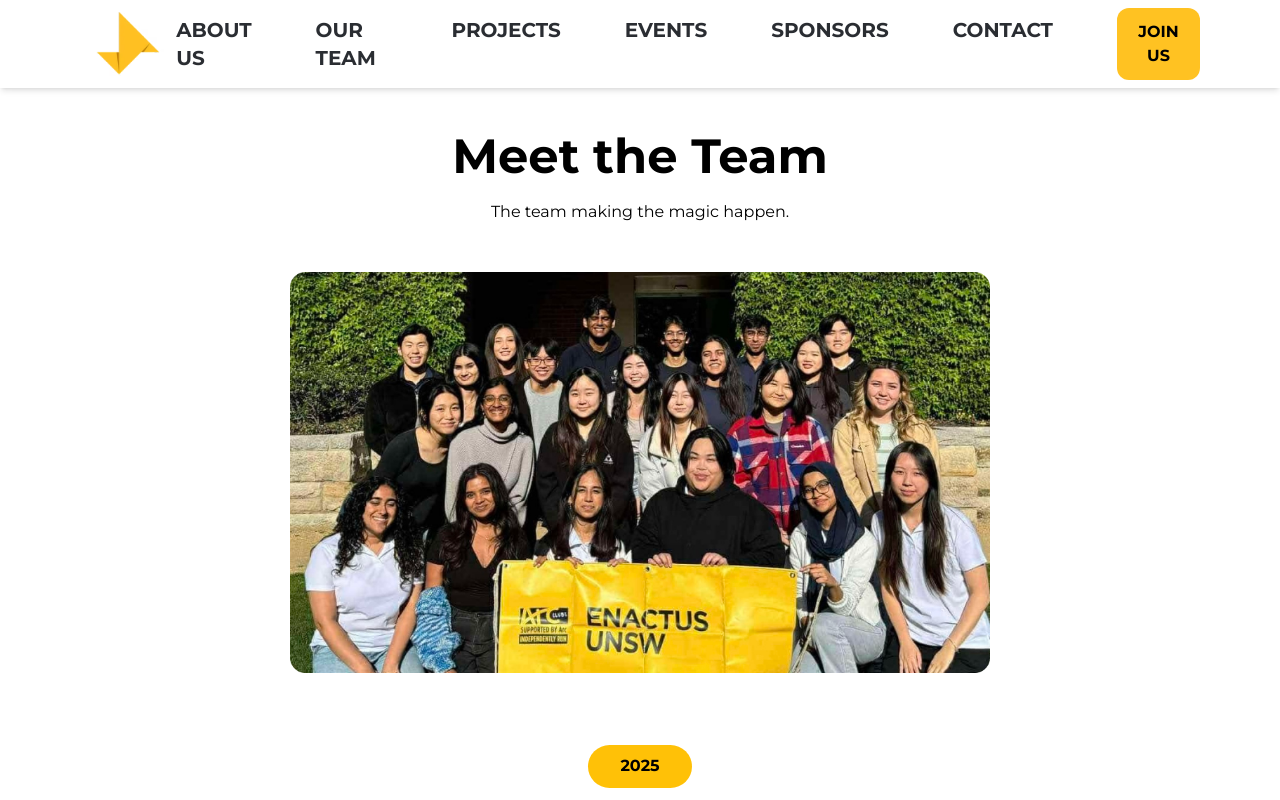
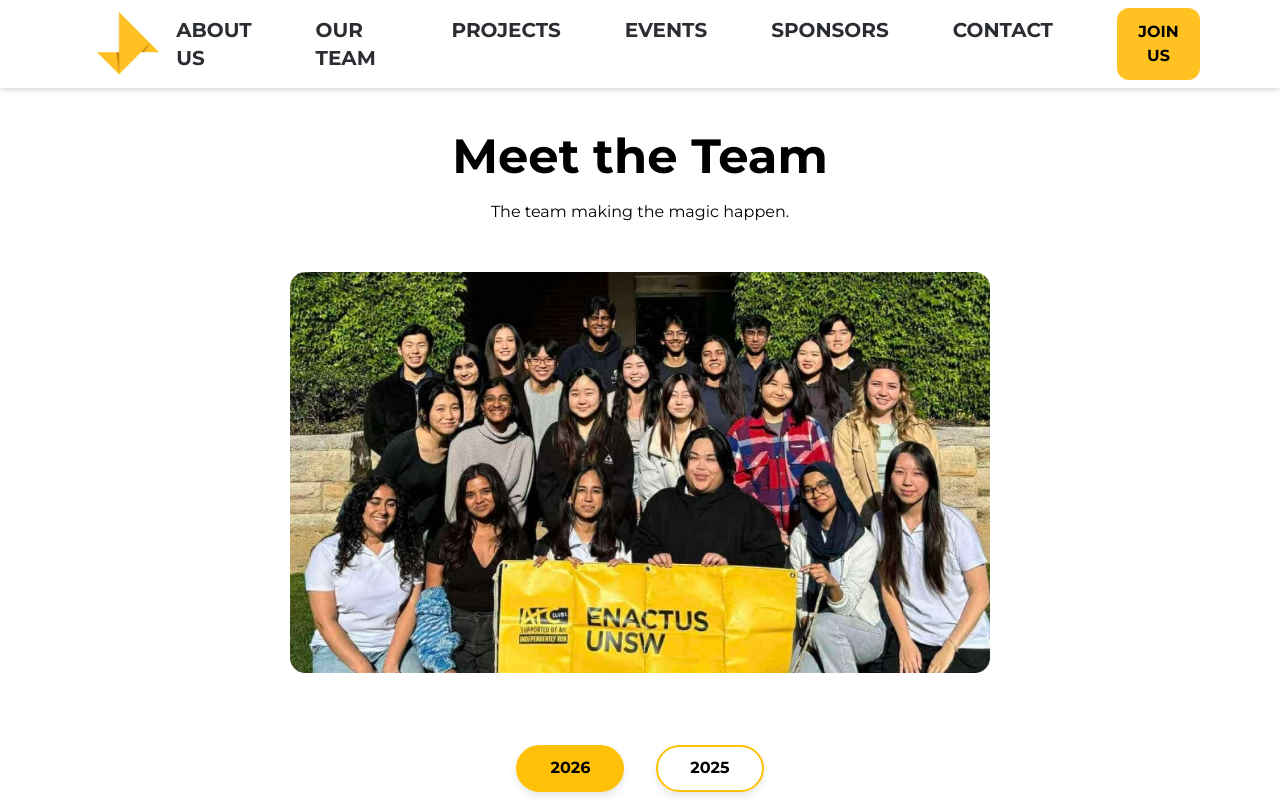
Before and after one commit to enactus-unsw/EnactusUNSWWeb, a React (Vite) app: page /#/our-team in a window 1280 px wide. Shown: the top 800 px of the page. Built offline with nearby package versions, Linux system fonts and the light colour scheme.

Commit message:
feat: create new state for selected team year

```diff
--- a/src/pages/OurTeam.tsx
+++ b/src/pages/OurTeam.tsx
@@ -39,6 +39,7 @@
 //import saarthak from "../images/teamPhotos/saarthak.jpg";
 
 import dummy from "../images/teamPhotos/dummy.jpg";
+import { useState } from "react";
 
 type TeamMemberProps = {
   imageSrc: string;
@@ -79,6 +80,8 @@
 }
 
 export default function OurTeam() {
+  const [selectedTeamYear, setSelectedTeamYear] = useState("2026");
+
   return (
     <div style={{ textAlign: "center", padding: "2rem" }}>
       <h2 style={{ fontSize: "3rem", fontWeight: "bold" }}>Meet the Team</h2>
@@ -100,19 +103,45 @@
         />
       </div>
 
-      {/* 2025 button */}
-      <div style={{ marginTop: "2rem" }}>
+      <div
+        style={{
+          marginTop: "2rem",
+          gap: "2rem",
+          display: "flex",
+          justifyContent: "center",
+        }}
+      >
         <button
+          onClick={() => setSelectedTeamYear("2026")}
           style={{
-            backgroundColor: "#FFC107",
+            backgroundColor:
+              selectedTeamYear === "2026" ? "#FFC107" : "transparent",
             color: "#000",
-            border: "none",
+            border: "2px solid #FFC107",
             borderRadius: "9999px",
             padding: "0.6rem 2rem",
             fontWeight: "bold",
             fontSize: "1rem",
             cursor: "pointer",
-            // boxShadow: '0 4px 8px rgba(0, 0, 0, 0.1)'
+            boxShadow: '0 4px 8px rgba(0, 0, 0, 0.1)'
+          }}
+        >
+          2026
+        </button>
+
+        <button
+          onClick={() => setSelectedTeamYear("2025")}
+          style={{
+            backgroundColor:
+              selectedTeamYear === "2025" ? "#FFC107" : "transparent",
+            color: "#000",
+            border: "2px solid #FFC107",
+            borderRadius: "9999px",
+            padding: "0.6rem 2rem",
+            fontWeight: "bold",
+            fontSize: "1rem",
+            cursor: "pointer",
+            boxShadow: '0 4px 8px rgba(0, 0, 0, 0.1)'
           }}
         >
           2025
@@ -131,6 +160,9 @@
           marginRight: "auto",
         }}
       />
+
+      {selectedTeamYear === "2026" ? (
+        <>
 
       {/* STEER profiles */}
       <h3 style={{ fontSize: "2.4rem", fontWeight: "bold", marginTop: "3rem" }}>
@@ -558,6 +590,12 @@
           </div>
         </div>
       </div>
+        </>
+      ) : (
+        <div style={{ marginTop: "3rem", fontSize: "1.1rem" }}>
+          2025 team view coming soon.
+        </div>
+      )}
     </div>
   );
 }
```
